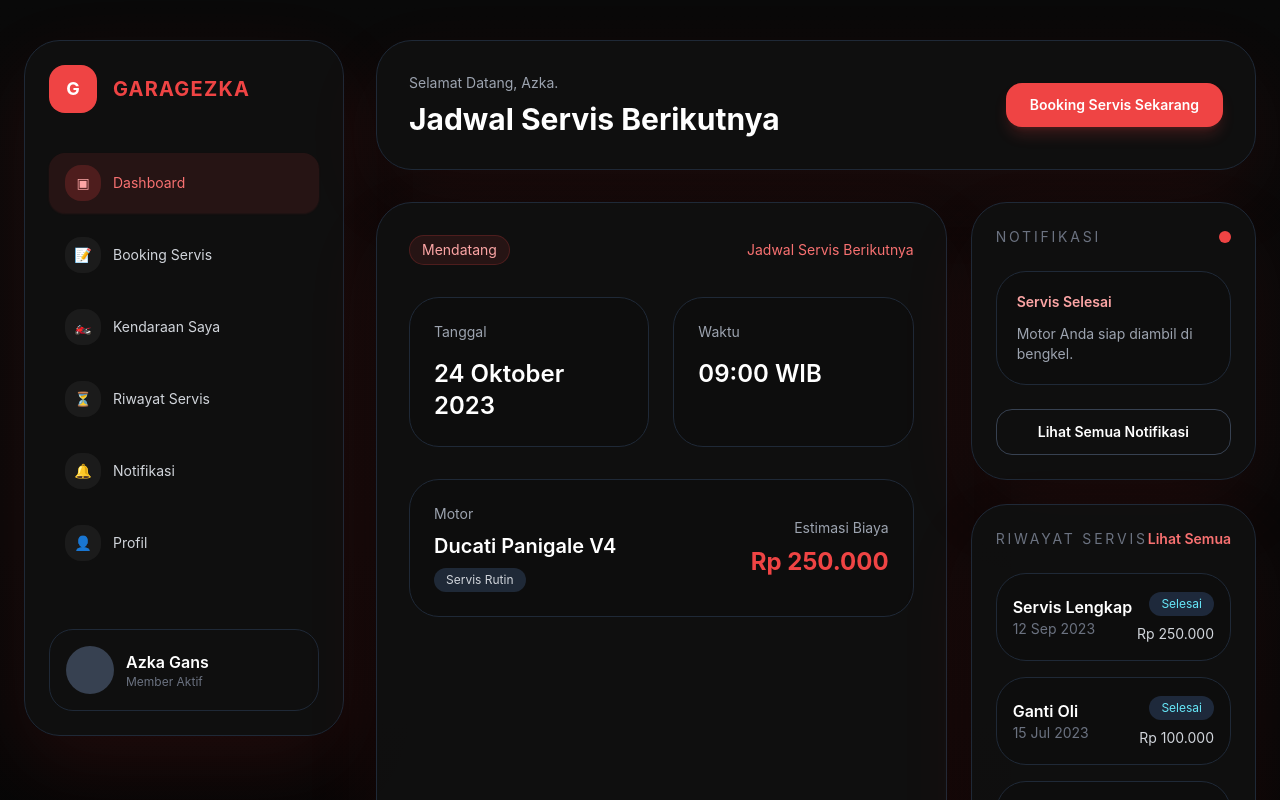
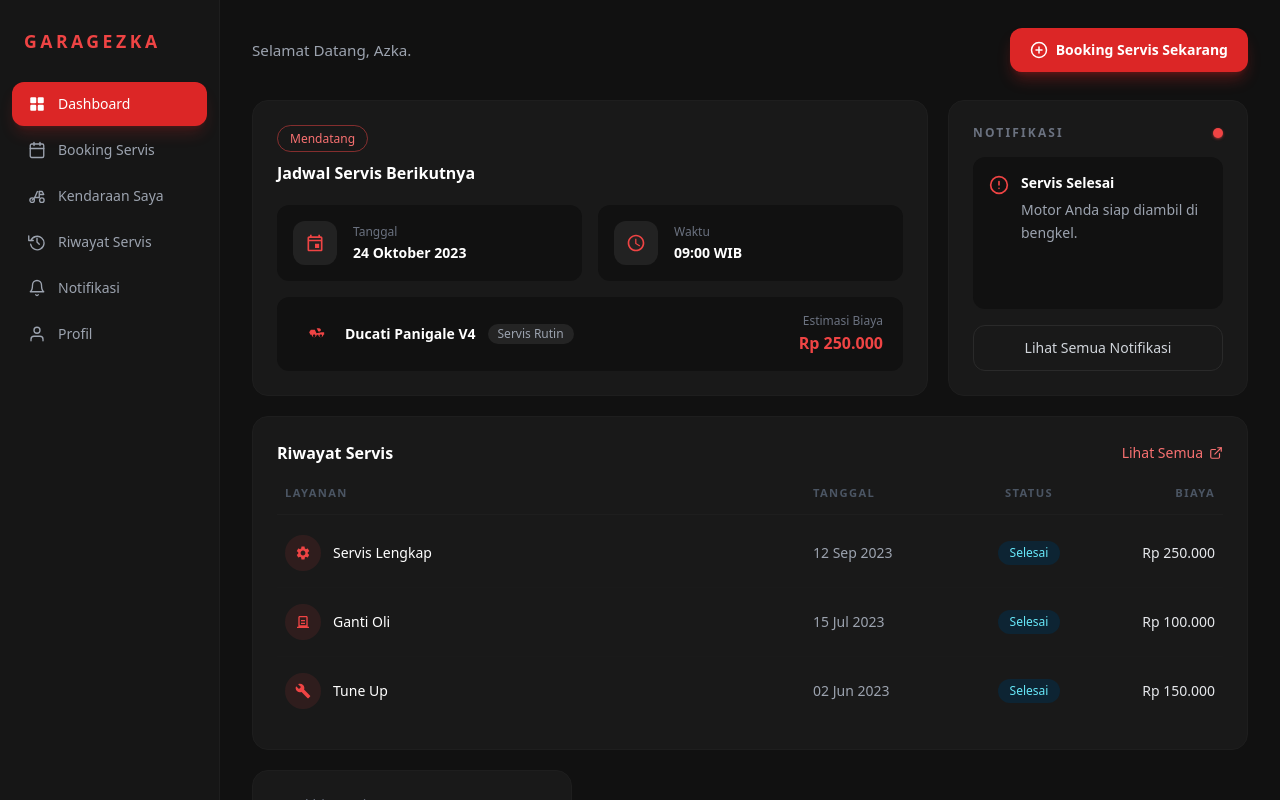
Before and after one commit to enxie2/project-garagezka-fullstack, a Next.js app in the folder frontend/: page /dashboard in a window 1280 px wide. Shown: the top 800 px of the page. Built offline with nearby package versions, Linux system fonts and the light colour scheme.

Commit message:
feat: create dashboard layout with navigation sidebar and service overview components

```diff
--- a/frontend/app/dashboard/page.tsx
+++ b/frontend/app/dashboard/page.tsx
@@ -1,141 +1,362 @@
 import Link from 'next/link'
 
+/* ─── SVG Icons ──────────────────────────────────────── */
+const GridIcon = () => (
+  <svg width="18" height="18" viewBox="0 0 24 24" fill="currentColor">
+    <rect x="3" y="3" width="8" height="8" rx="1.5" />
+    <rect x="13" y="3" width="8" height="8" rx="1.5" />
+    <rect x="3" y="13" width="8" height="8" rx="1.5" />
+    <rect x="13" y="13" width="8" height="8" rx="1.5" />
+  </svg>
+)
+
+const CalendarNavIcon = () => (
+  <svg width="18" height="18" viewBox="0 0 24 24" fill="none" stroke="currentColor" strokeWidth="1.8" strokeLinecap="round" strokeLinejoin="round">
+    <rect x="3" y="4" width="18" height="18" rx="2" />
+    <line x1="16" y1="2" x2="16" y2="6" />
+    <line x1="8" y1="2" x2="8" y2="6" />
+    <line x1="3" y1="10" x2="21" y2="10" />
+  </svg>
+)
+
+const BikeNavIcon = () => (
+  <svg width="18" height="18" viewBox="0 0 24 24" fill="none" stroke="currentColor" strokeWidth="1.8" strokeLinecap="round" strokeLinejoin="round">
+    <circle cx="5.5" cy="17.5" r="3" />
+    <circle cx="18.5" cy="17.5" r="3" />
+    <polyline points="15,6 15,14 9,14" />
+    <path d="M9 14 5.5 17.5" />
+    <path d="M15 6h4l2 4h-5" />
+    <path d="M9 14l3.5-8" />
+  </svg>
+)
+
+const HistoryNavIcon = () => (
+  <svg width="18" height="18" viewBox="0 0 24 24" fill="none" stroke="currentColor" strokeWidth="1.8" strokeLinecap="round" strokeLinejoin="round">
+    <polyline points="1,4 1,10 7,10" />
+    <path d="M3.51 15a9 9 0 1 0 .49-4.95" />
+    <polyline points="12,7 12,12 15,15" />
+  </svg>
+)
+
+const BellIcon = () => (
+  <svg width="18" height="18" viewBox="0 0 24 24" fill="none" stroke="currentColor" strokeWidth="1.8" strokeLinecap="round" strokeLinejoin="round">
+    <path d="M18 8A6 6 0 0 0 6 8c0 7-3 9-3 9h18s-3-2-3-9" />
+    <path d="M13.73 21a2 2 0 0 1-3.46 0" />
+  </svg>
+)
+
+const UserNavIcon = () => (
+  <svg width="18" height="18" viewBox="0 0 24 24" fill="none" stroke="currentColor" strokeWidth="1.8" strokeLinecap="round" strokeLinejoin="round">
+    <path d="M20 21v-2a4 4 0 0 0-4-4H8a4 4 0 0 0-4 4v2" />
+    <circle cx="12" cy="7" r="4" />
+  </svg>
+)
+
+const LogoutIcon = () => (
+  <svg width="16" height="16" viewBox="0 0 24 24" fill="none" stroke="currentColor" strokeWidth="1.8" strokeLinecap="round" strokeLinejoin="round">
+    <path d="M9 21H5a2 2 0 0 1-2-2V5a2 2 0 0 1 2-2h4" />
+    <polyline points="16,17 21,12 16,7" />
+    <line x1="21" y1="12" x2="9" y2="12" />
+  </svg>
+)
+
+const PlusCircleIcon = () => (
+  <svg width="18" height="18" viewBox="0 0 24 24" fill="none" stroke="currentColor" strokeWidth="2" strokeLinecap="round" strokeLinejoin="round">
+    <circle cx="12" cy="12" r="10" />
+    <line x1="12" y1="8" x2="12" y2="16" />
+    <line x1="8" y1="12" x2="16" y2="12" />
+  </svg>
+)
+
+const CalendarCardIcon = () => (
+  <svg width="20" height="20" viewBox="0 0 24 24" fill="currentColor">
+    <path d="M19 4h-1V2h-2v2H8V2H6v2H5C3.9 4 3 4.9 3 6v14c0 1.1.9 2 2 2h14c1.1 0 2-.9 2-2V6c0-1.1-.9-2-2-2zm0 16H5V10h14v10zm0-12H5V6h14v2zm-7 5h5v5h-5z"/>
+  </svg>
+)
+
+const ClockCardIcon = () => (
+  <svg width="20" height="20" viewBox="0 0 24 24" fill="currentColor">
+    <path d="M12 2C6.48 2 2 6.48 2 12s4.48 10 10 10 10-4.48 10-10S17.52 2 12 2zm0 18c-4.41 0-8-3.59-8-8s3.59-8 8-8 8 3.59 8 8-3.59 8-8 8zm.5-13H11v6l5.25 3.15.75-1.23-4.5-2.67V7z"/>
+  </svg>
+)
+
+const MotorcycleIcon = () => (
+  <svg width="20" height="20" viewBox="0 0 24 24" fill="currentColor">
+    <path d="M19 7c0-1.1-.9-2-2-2h-3l2 4h1.8l1.2-1.18V7zm-5.2 4l-2-4H7l-2 3 1.5 3H8c0 1.66 1.34 3 3 3s3-1.34 3-3h2c0 1.66 1.34 3 3 3s3-1.34 3-3h1v-3h-3.2zM11 15.5c-.83 0-1.5-.67-1.5-1.5s.67-1.5 1.5-1.5 1.5.67 1.5 1.5-.67 1.5-1.5 1.5zm8 0c-.83 0-1.5-.67-1.5-1.5s.67-1.5 1.5-1.5 1.5.67 1.5 1.5-.67 1.5-1.5 1.5z"/>
+  </svg>
+)
+
+const AlertCircleIcon = () => (
+  <svg width="20" height="20" viewBox="0 0 24 24" fill="none" stroke="currentColor" strokeWidth="2" strokeLinecap="round" strokeLinejoin="round">
+    <circle cx="12" cy="12" r="10" />
+    <line x1="12" y1="8" x2="12" y2="12" />
+    <line x1="12" y1="16" x2="12.01" y2="16" />
+  </svg>
+)
+
+const ExternalLinkIcon = () => (
+  <svg width="14" height="14" viewBox="0 0 24 24" fill="none" stroke="currentColor" strokeWidth="2" strokeLinecap="round" strokeLinejoin="round">
+    <path d="M18 13v6a2 2 0 0 1-2 2H5a2 2 0 0 1-2-2V8a2 2 0 0 1 2-2h6" />
+    <polyline points="15,3 21,3 21,9" />
+    <line x1="10" y1="14" x2="21" y2="3" />
+  </svg>
+)
+
+const GearIcon = () => (
+  <svg width="16" height="16" viewBox="0 0 24 24" fill="currentColor">
+    <path d="M19.14,12.94c0.04-0.3,0.06-0.61,0.06-0.94c0-0.32-0.02-0.64-0.07-0.94l2.03-1.58c0.18-0.14,0.23-0.41,0.12-0.61l-1.92-3.32c-0.12-0.22-0.37-0.29-0.59-0.22l-2.39,0.96c-0.5-0.38-1.03-0.7-1.62-0.94L14.4,2.81c-0.04-0.24-0.24-0.41-0.48-0.41h-3.84c-0.24,0-0.43,0.17-0.47,0.41L9.25,5.35C8.66,5.59,8.12,5.92,7.63,6.29L5.24,5.33c-0.22-0.08-0.47,0-0.59,0.22L2.74,8.87C2.62,9.08,2.66,9.34,2.86,9.48l2.03,1.58C4.84,11.36,4.8,11.69,4.8,12s0.02,0.64,0.07,0.94l-2.03,1.58c-0.18,0.14-0.23,0.41-0.12,0.61l1.92,3.32c0.12,0.22,0.37,0.29,0.59,0.22l2.39-0.96c0.5,0.38,1.03,0.7,1.62,0.94l0.36,2.54c0.05,0.24,0.24,0.41,0.48,0.41h3.84c0.24,0,0.44-0.17,0.47-0.41l0.36-2.54c0.59-0.24,1.13-0.56,1.62-0.94l2.39,0.96c0.22,0.08,0.47,0,0.59-0.22l1.92-3.32c0.12-0.22,0.07-0.47-0.12-0.61L19.14,12.94z M12,15.6c-1.98,0-3.6-1.62-3.6-3.6s1.62-3.6,3.6-3.6s3.6,1.62,3.6,3.6S13.98,15.6,12,15.6z"/>
+  </svg>
+)
+
+const OilIcon = () => (
+  <svg width="16" height="16" viewBox="0 0 24 24" fill="currentColor">
+    <path d="M3 21v-2h2V5c0-1.1.9-2 2-2h10c1.1 0 2 .9 2 2v14h2v2H3zm4-4h10V5H7v12zm2-8h6v2H9V9zm0 4h6v2H9v-2z"/>
+  </svg>
+)
+
+const WrenchIcon = () => (
+  <svg width="16" height="16" viewBox="0 0 24 24" fill="currentColor">
+    <path d="M22.7 19l-9.1-9.1c.9-2.3.4-5-1.5-6.9-2-2-5-2.4-7.4-1.3L9 6 6 9 1.6 4.7C.4 7.1.9 10.1 2.9 12.1c1.9 1.9 4.6 2.4 6.9 1.5l9.1 9.1c.4.4 1 .4 1.4 0l2.3-2.3c.5-.4.5-1.1.1-1.4z"/>
+  </svg>
+)
+
+const ClockHistoryIcon = () => (
+  <svg width="20" height="20" viewBox="0 0 24 24" fill="none" stroke="currentColor" strokeWidth="2" strokeLinecap="round" strokeLinejoin="round">
+    <polyline points="1,4 1,10 7,10" />
+    <path d="M3.51 15a9 9 0 1 0 .49-4.95" />
+    <polyline points="12,7 12,12 15,15" />
+  </svg>
+)
+
+const UserAvatarIcon = () => (
+  <svg width="18" height="18" viewBox="0 0 24 24" fill="currentColor">
+    <path d="M12 12c2.7 0 4.8-2.1 4.8-4.8S14.7 2.4 12 2.4 7.2 4.5 7.2 7.2 9.3 12 12 12zm0 2.4c-3.2 0-9.6 1.6-9.6 4.8v2.4h19.2v-2.4c0-3.2-6.4-4.8-9.6-4.8z"/>
+  </svg>
+)
+
+/* ─── Nav Items ──────────────────────────────────────── */
+const navItems = [
+  { label: 'Dashboard', icon: <GridIcon />, active: true },
+  { label: 'Booking Servis', icon: <CalendarNavIcon /> },
+  { label: 'Kendaraan Saya', icon: <BikeNavIcon /> },
+  { label: 'Riwayat Servis', icon: <HistoryNavIcon /> },
+  { label: 'Notifikasi', icon: <BellIcon /> },
+  { label: 'Profil', icon: <UserNavIcon /> },
+]
+
+/* ─── Riwayat Data ───────────────────────────────────── */
+const riwayat = [
+  { icon: <GearIcon />, label: 'Servis Lengkap', date: '12 Sep 2023', price: 'Rp 250.000' },
+  { icon: <OilIcon />,  label: 'Ganti Oli',      date: '15 Jul 2023', price: 'Rp 100.000' },
+  { icon: <WrenchIcon />, label: 'Tune Up',      date: '02 Jun 2023', price: 'Rp 150.000' },
+]
+
+/* ─── Page ───────────────────────────────────────────── */
 export default function DashboardPage() {
   return (
-    <main className="min-h-screen bg-gradient-to-b from-[#090909] via-[#080808] to-[#050505] text-white">
-      <div className="mx-auto flex min-h-screen max-w-[1440px] flex-col gap-8 px-6 py-10 lg:flex-row lg:items-start">
-        <aside className="w-full rounded-[36px] border border-gray-800 bg-[#101010]/90 p-6 shadow-[0_30px_80px_rgba(255,45,45,0.1)] lg:w-[320px]">
-          <div className="mb-10 flex items-center gap-4">
-            <div className="inline-flex h-12 w-12 items-center justify-center rounded-2xl bg-red-500 text-lg font-bold text-white">G</div>
-            <span className="text-xl font-bold tracking-[0.06em] text-red-500">GARAGEZKA</span>
+    <div className="flex min-h-screen bg-[#111111] font-sans text-white">
+
+      {/* ── Sidebar ── */}
+      <aside className="flex w-[220px] flex-shrink-0 flex-col border-r border-[#1e1e1e] bg-[#161616]">
+        {/* Logo */}
+        <div className="px-6 py-7">
+          <span className="text-[1.1rem] font-black tracking-[0.2em] text-red-500">
+            GARAGEZKA
+          </span>
         </div>
-          <nav className="space-y-3 text-sm text-gray-300">
-            <a href="#" className="flex items-center gap-3 rounded-2xl bg-red-500/10 px-4 py-3 text-red-400 shadow-sm shadow-red-500/10">
-              <span className="inline-flex h-9 w-9 items-center justify-center rounded-2xl bg-red-500/20 text-red-300">▣</span>
-              Dashboard
+
+        {/* Nav */}
+        <nav className="flex-1 space-y-0.5 px-3">
+          {navItems.map((item) => (
+            <a
+              key={item.label}
+              href="#"
+              className={`flex items-center gap-3 rounded-xl px-4 py-3 text-sm font-medium transition-colors ${
+                item.active
+                  ? 'bg-red-600 text-white shadow-lg shadow-red-600/20'
+                  : 'text-gray-400 hover:bg-white/5 hover:text-white'
+              }`}
+            >
+              {item.icon}
+              {item.label}
             </a>
-            <a href="#" className="flex items-center gap-3 rounded-2xl px-4 py-3 hover:bg-white/5">
-              <span className="inline-flex h-9 w-9 items-center justify-center rounded-2xl bg-white/5 text-gray-300">📝</span>
-              Booking Servis
-            </a>
-            <a href="#" className="flex items-center gap-3 rounded-2xl px-4 py-3 hover:bg-white/5">
-              <span className="inline-flex h-9 w-9 items-center justify-center rounded-2xl bg-white/5 text-gray-300">🏍️</span>
-              Kendaraan Saya
-            </a>
-            <a href="#" className="flex items-center gap-3 rounded-2xl px-4 py-3 hover:bg-white/5">
-              <span className="inline-flex h-9 w-9 items-center justify-center rounded-2xl bg-white/5 text-gray-300">⏳</span>
-              Riwayat Servis
-            </a>
-            <a href="#" className="flex items-center gap-3 rounded-2xl px-4 py-3 hover:bg-white/5">
-              <span className="inline-flex h-9 w-9 items-center justify-center rounded-2xl bg-white/5 text-gray-300">🔔</span>
-              Notifikasi
-            </a>
-            <a href="#" className="flex items-center gap-3 rounded-2xl px-4 py-3 hover:bg-white/5">
-              <span className="inline-flex h-9 w-9 items-center justify-center rounded-2xl bg-white/5 text-gray-300">👤</span>
-              Profil
-            </a>
+          ))}
         </nav>
-          <div className="mt-14 rounded-3xl border border-gray-800 bg-[#0f0f0f] p-4">
+
+        {/* User */}
+        <div className="border-t border-[#1e1e1e] px-4 py-5">
+          <div className="flex items-center justify-between">
             <div className="flex items-center gap-3">
-              <div className="h-12 w-12 rounded-full bg-gray-700"></div>
-              <div>
-                <p className="font-semibold">Azka Gans</p>
-                <p className="text-xs text-gray-500">Member Aktif</p>
+              <div className="flex h-9 w-9 items-center justify-center rounded-full bg-[#2a2a2a] text-gray-300">
+                <UserAvatarIcon />
               </div>
+              <span className="text-sm font-medium text-gray-200">Azka Gans</span>
+            </div>
+            <button className="text-gray-500 transition hover:text-red-400">
+              <LogoutIcon />
+            </button>
           </div>
         </div>
       </aside>
 
-        <section className="flex-1 space-y-8">
-          <div className="flex flex-col gap-6 rounded-[36px] border border-gray-800 bg-[#101010]/90 p-8 shadow-[0_30px_80px_rgba(255,45,45,0.08)] lg:flex-row lg:items-center lg:justify-between">
+      {/* ── Main ── */}
+      <main className="flex flex-1 flex-col">
+
+        {/* Header */}
+        <header className="flex items-center justify-between px-8 py-7">
+          <p className="text-[0.95rem] text-gray-400">Selamat Datang, Azka.</p>
+          <button className="flex items-center gap-2 rounded-xl bg-red-600 px-5 py-3 text-sm font-semibold text-white shadow-lg shadow-red-600/30 transition hover:bg-red-700 active:scale-95">
+            <PlusCircleIcon />
+            Booking Servis Sekarang
+          </button>
+        </header>
+
+        {/* Content */}
+        <div className="flex-1 space-y-5 px-8 pb-8">
+
+          {/* Row 1: Jadwal + Notifikasi */}
+          <div className="grid grid-cols-[1fr_300px] gap-5">
+
+            {/* Jadwal Servis */}
+            <div className="rounded-2xl border border-[#1e1e1e] bg-[#191919] p-6">
+              <div className="mb-3">
+                <span className="rounded-full border border-red-500/50 px-3 py-1 text-xs font-medium text-red-400">
+                  Mendatang
+                </span>
+              </div>
+              <h2 className="mb-5 text-base font-semibold text-white">
+                Jadwal Servis Berikutnya
+              </h2>
+
+              {/* Tanggal & Waktu */}
+              <div className="mb-4 grid grid-cols-2 gap-4">
+                <div className="flex items-center gap-4 rounded-xl bg-[#111111] p-4">
+                  <div className="flex h-11 w-11 flex-shrink-0 items-center justify-center rounded-xl bg-[#222222] text-red-500">
+                    <CalendarCardIcon />
+                  </div>
                   <div>
-              <p className="text-sm text-gray-400">Selamat Datang, Azka.</p>
-              <h1 className="mt-2 text-3xl font-bold">Jadwal Servis Berikutnya</h1>
+                    <p className="mb-1 text-xs text-gray-500">Tanggal</p>
+                    <p className="text-sm font-semibold leading-tight">24 Oktober 2023</p>
                   </div>
-            <Link href="/" className="inline-flex items-center justify-center rounded-2xl bg-red-500 px-6 py-3 text-sm font-semibold text-white shadow-lg shadow-red-500/20 transition hover:bg-red-600">
-              Booking Servis Sekarang
-            </Link>
+                </div>
+                <div className="flex items-center gap-4 rounded-xl bg-[#111111] p-4">
+                  <div className="flex h-11 w-11 flex-shrink-0 items-center justify-center rounded-xl bg-[#222222] text-red-500">
+                    <ClockCardIcon />
+                  </div>
+                  <div>
+                    <p className="mb-1 text-xs text-gray-500">Waktu</p>
+                    <p className="text-sm font-semibold leading-tight">09:00 WIB</p>
+                  </div>
+                </div>
               </div>
 
-          <div className="grid gap-6 xl:grid-cols-[2fr_1fr]">
-            <div className="rounded-[36px] border border-gray-800 bg-[#101010]/90 p-8 shadow-[0_30px_80px_rgba(255,45,45,0.08)]">
-              <div className="flex items-center justify-between gap-4 text-sm text-gray-400">
-                <span className="rounded-full border border-red-500/20 bg-red-500/10 px-3 py-1 text-red-300">Mendatang</span>
-                <span className="text-red-400">Jadwal Servis Berikutnya</span>
+              {/* Motor Info */}
+              <div className="flex items-center justify-between rounded-xl bg-[#111111] px-5 py-4">
+                <div className="flex items-center gap-3">
+                  <div className="flex h-9 w-9 items-center justify-center text-red-500">
+                    <MotorcycleIcon />
                   </div>
-              <div className="mt-8 grid gap-6 md:grid-cols-2">
-                <div className="rounded-[30px] border border-gray-800 bg-[#0d0d0d] p-6">
-                  <p className="text-sm text-gray-400">Tanggal</p>
-                  <p className="mt-4 text-2xl font-semibold">24 Oktober 2023</p>
+                  <span className="text-sm font-semibold">Ducati Panigale V4</span>
+                  <span className="rounded-full bg-[#242424] px-2.5 py-0.5 text-xs text-gray-400">
+                    Servis Rutin
+                  </span>
                 </div>
-                <div className="rounded-[30px] border border-gray-800 bg-[#0d0d0d] p-6">
-                  <p className="text-sm text-gray-400">Waktu</p>
-                  <p className="mt-4 text-2xl font-semibold">09:00 WIB</p>
+                <div className="text-right">
+                  <p className="text-xs text-gray-500">Estimasi Biaya</p>
+                  <p className="mt-0.5 text-base font-bold text-red-500">Rp 250.000</p>
                 </div>
               </div>
-              <div className="mt-8 rounded-[30px] border border-gray-800 bg-[#0d0d0d] p-6">
-                <div className="flex items-center justify-between gap-4">
+            </div>
+
+            {/* Notifikasi */}
+            <div className="flex flex-col rounded-2xl border border-[#1e1e1e] bg-[#191919] p-6">
+              <div className="mb-4 flex items-center justify-between">
+                <p className="text-xs font-semibold uppercase tracking-[0.18em] text-gray-500">
+                  Notifikasi
+                </p>
+                <span className="h-2.5 w-2.5 rounded-full bg-red-500 shadow shadow-red-500/50" />
+              </div>
+
+              <div className="flex-1 rounded-xl bg-[#111111] p-4">
+                <div className="flex items-start gap-3">
+                  <div className="mt-0.5 flex-shrink-0 text-red-500">
+                    <AlertCircleIcon />
+                  </div>
                   <div>
-                    <p className="text-sm text-gray-400">Motor</p>
-                    <h2 className="mt-2 text-xl font-semibold">Ducati Panigale V4</h2>
-                    <span className="mt-2 inline-flex rounded-full bg-gray-800 px-3 py-1 text-xs text-gray-300">Servis Rutin</span>
+                    <p className="text-sm font-semibold text-white">Servis Selesai</p>
+                    <p className="mt-1.5 text-sm leading-relaxed text-gray-400">
+                      Motor Anda siap diambil di bengkel.
+                    </p>
                   </div>
-                  <div className="text-right">
-                    <p className="text-sm text-gray-400">Estimasi Biaya</p>
-                    <p className="mt-2 text-2xl font-bold text-red-500">Rp 250.000</p>
+                </div>
+              </div>
+
+              <button className="mt-4 w-full rounded-xl border border-[#2a2a2a] py-3 text-sm font-medium text-gray-300 transition hover:border-red-500/50 hover:text-red-400">
+                Lihat Semua Notifikasi
+              </button>
+            </div>
+          </div>
+
+          {/* Row 2: Riwayat Servis */}
+          <div className="rounded-2xl border border-[#1e1e1e] bg-[#191919] p-6">
+            <div className="mb-5 flex items-center justify-between">
+              <h3 className="text-base font-semibold">Riwayat Servis</h3>
+              <a
+                href="#"
+                className="flex items-center gap-1.5 text-sm font-medium text-red-400 transition hover:text-red-300"
+              >
+                Lihat Semua
+                <ExternalLinkIcon />
+              </a>
+            </div>
+
+            {/* Table Header */}
+            <div className="mb-1 grid grid-cols-[1fr_140px_120px_110px] gap-4 border-b border-[#1e1e1e] px-2 pb-3 text-[0.7rem] font-semibold uppercase tracking-[0.12em] text-gray-600">
+              <span>Layanan</span>
+              <span>Tanggal</span>
+              <span className="text-center">Status</span>
+              <span className="text-right">Biaya</span>
+            </div>
+
+            {/* Table Rows */}
+            {riwayat.map((item, idx) => (
+              <div
+                key={item.label}
+                className={`grid grid-cols-[1fr_140px_120px_110px] items-center gap-4 px-2 py-4 ${
+                  idx < riwayat.length - 1 ? 'border-b border-[#1a1a1a]' : ''
+                }`}
+              >
+                <div className="flex items-center gap-3">
+                  <div className="flex h-9 w-9 flex-shrink-0 items-center justify-center rounded-full bg-red-500/10 text-red-500">
+                    {item.icon}
+                  </div>
+                  <span className="text-sm font-medium">{item.label}</span>
+                </div>
+                <span className="text-sm text-gray-400">{item.date}</span>
+                <div className="flex justify-center">
+                  <span className="rounded-full bg-[#0d2433] px-3 py-1 text-xs font-medium text-cyan-300">
+                    Selesai
+                  </span>
+                </div>
+                <span className="text-right text-sm text-gray-200">{item.price}</span>
+              </div>
+            ))}
+          </div>
+
+          {/* Row 3: Terakhir Servis */}
+          <div className="w-[320px] rounded-2xl border border-[#1e1e1e] bg-[#191919] p-6">
+            <div className="flex items-center justify-between">
+              <div>
+                <p className="text-sm text-gray-500">Terakhir Servis</p>
+                <p className="mt-2 text-2xl font-bold">42 Hari Lalu</p>
+              </div>
+              <div className="flex h-11 w-11 items-center justify-center rounded-xl bg-[#222222] text-red-500">
+                <ClockHistoryIcon />
               </div>
             </div>
           </div>
         </div>
-
-            <div className="space-y-6">
-              <div className="rounded-[36px] border border-gray-800 bg-[#101010]/90 p-6 shadow-[0_30px_80px_rgba(255,45,45,0.08)]">
-                <div className="flex items-center justify-between">
-                  <p className="text-sm uppercase tracking-[0.2em] text-gray-500">Notifikasi</p>
-                  <span className="h-3 w-3 rounded-full bg-red-500"></span>
+      </main>
     </div>
-                <div className="mt-6 rounded-[30px] border border-gray-800 bg-[#0d0d0d] p-5">
-                  <p className="text-sm font-semibold text-red-300">Servis Selesai</p>
-                  <p className="mt-3 text-sm text-gray-400">Motor Anda siap diambil di bengkel.</p>
-                </div>
-                <button className="mt-6 w-full rounded-2xl border border-gray-700 bg-transparent px-4 py-3 text-sm font-semibold text-white transition hover:border-red-500">
-                  Lihat Semua Notifikasi
-                </button>
-              </div>
-              <div className="rounded-[36px] border border-gray-800 bg-[#101010]/90 p-6 shadow-[0_30px_80px_rgba(255,45,45,0.08)]">
-                <div className="flex items-center justify-between">
-                  <p className="text-sm uppercase tracking-[0.2em] text-gray-500">Riwayat Servis</p>
-                  <Link href="#" className="text-sm font-semibold text-red-400 hover:text-red-300">
-                    Lihat Semua
-                  </Link>
-                </div>
-                <div className="mt-6 space-y-4">
-                  {[
-                    { label: 'Servis Lengkap', date: '12 Sep 2023', status: 'Selesai', price: 'Rp 250.000' },
-                    { label: 'Ganti Oli', date: '15 Jul 2023', status: 'Selesai', price: 'Rp 100.000' },
-                    { label: 'Tune Up', date: '02 Jun 2023', status: 'Selesai', price: 'Rp 150.000' },
-                  ].map((item) => (
-                    <div key={item.label} className="flex items-center justify-between rounded-[30px] border border-gray-800 bg-[#0d0d0d] px-4 py-4">
-                      <div>
-                        <p className="font-semibold">{item.label}</p>
-                        <p className="text-sm text-gray-500">{item.date}</p>
-                      </div>
-                      <div className="text-right">
-                        <span className="inline-flex rounded-full bg-slate-800 px-3 py-1 text-xs text-cyan-300">{item.status}</span>
-                        <p className="mt-2 text-sm text-gray-300">{item.price}</p>
-                      </div>
-                    </div>
-                  ))}
-                </div>
-              </div>
-              <div className="rounded-[36px] border border-gray-800 bg-[#101010]/90 p-6 shadow-[0_30px_80px_rgba(255,45,45,0.08)]">
-                <p className="text-sm uppercase tracking-[0.2em] text-gray-500">Terakhir Servis</p>
-                <p className="mt-4 text-3xl font-semibold">42 Hari Lalu</p>
-              </div>
-            </div>
-          </div>
-        </section>
-      </div>
-    </main>
   )
 }
```
Lines whose indentation alone changed are shown as unchanged.
